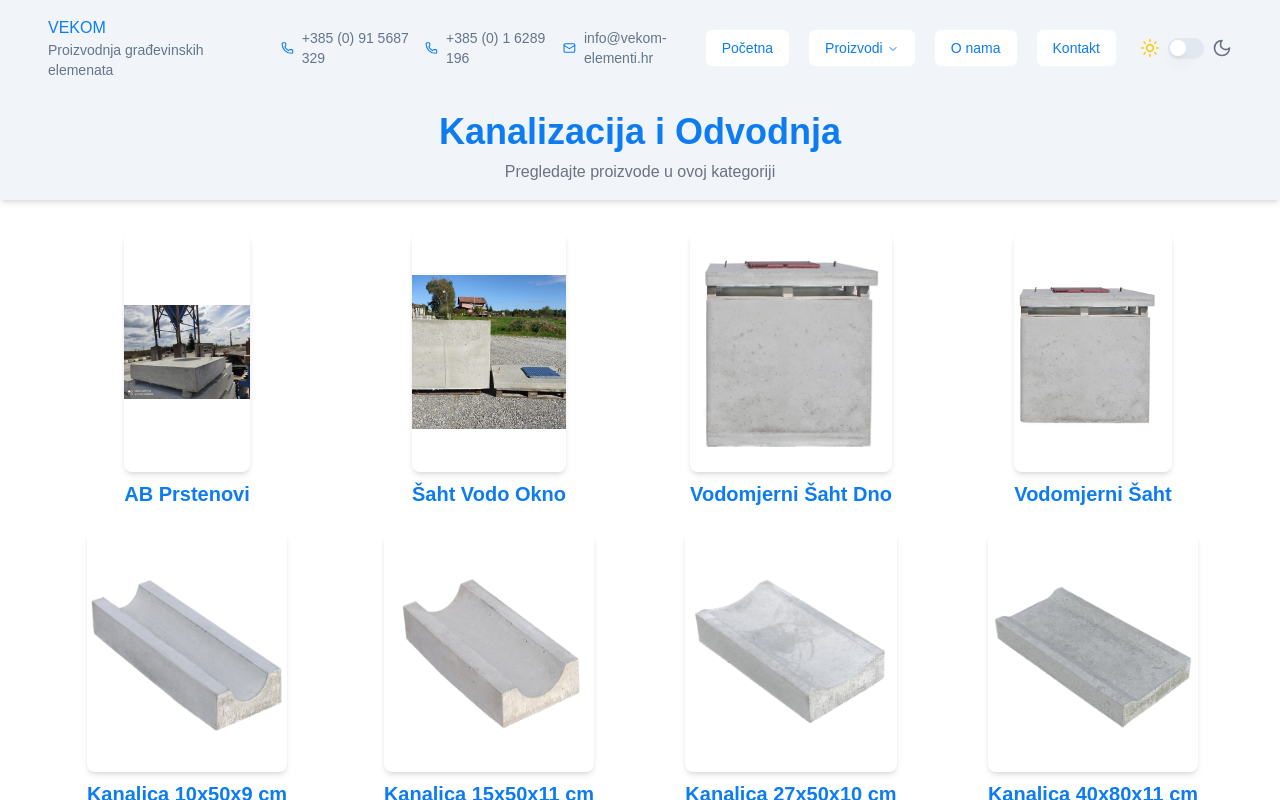
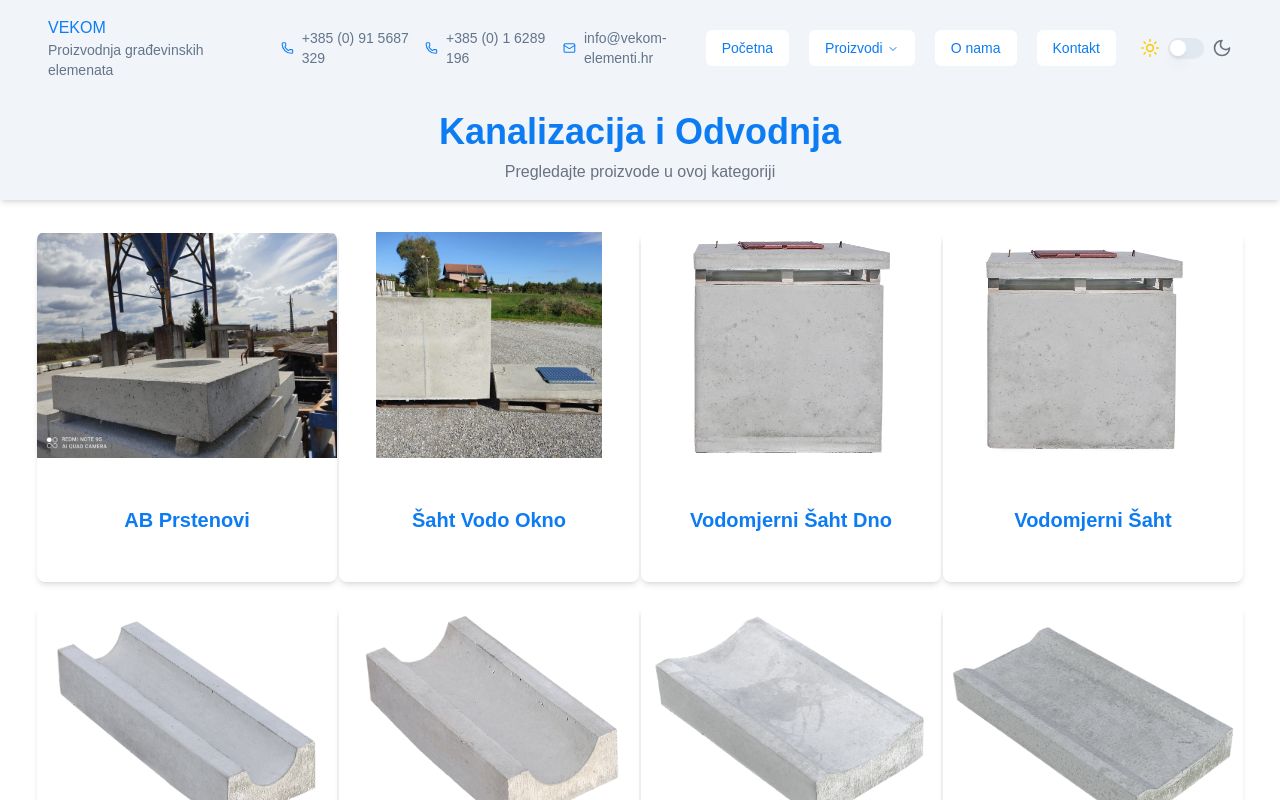
Before and after one commit to MarioZitko/vekom, a Next.js app: page /proizvodi/kanalizacija in a window 1280 px wide. Shown: the top 800 px of the page. Built offline with nearby package versions, Linux system fonts and the light colour scheme.

Commit message:
Image scaling in cards and pages

```diff
--- a/src/app/proizvodi/[slug]/[product]/page.tsx
+++ b/src/app/proizvodi/[slug]/[product]/page.tsx
@@ -45,12 +45,12 @@ export default async function ProductPage({
             <CarouselContent>
               {product.images.map((img, index) => (
                 <CarouselItem key={index}>
-                  <div className="relative w-full h-[300px] sm:h-[400px] md:h-[500px] overflow-hidden rounded-lg shadow-lg">
+                  <div className="relative w-full h-[300px] sm:h-[400px] md:h-[500px] flex items-center justify-center overflow-hidden rounded-lg shadow-lg">
                     <Image
                       src={img}
                       alt={`${product.title} - Image ${index + 1}`}
                       fill
-                      className="object-cover"
+                      className="object-contain"
                       priority
                     />
                   </div>
--- a/src/app/proizvodi/[slug]/page.tsx
+++ b/src/app/proizvodi/[slug]/page.tsx
@@ -3,14 +3,22 @@ import { Product } from '@/types/product';
 import { Category } from '@/types/category';
 import { ProductCard } from '@/components/custom/ProductCard';
 
-export default async function CategoryPage({ params }: { params: { slug: string } }) {
+export default async function CategoryPage({ params }: { params: { slug?: string } }) {
+  // Ensure params are awaited correctly
+  const awaitedParams = await Promise.resolve(params);
+
+  if (!awaitedParams?.slug) {
+    return <div className="text-center py-12 text-xl">Kategorija nije pronađena.</div>;
+  }
+
   const products: Product[] = await parseData('products.json');
   const categories: Category[] = await parseData('categories.json');
 
-  const category = categories.find((cat) => cat.slug === params.slug);
+  // Ensure category lookup is performed correctly
+  const category = categories.find((cat) => cat.slug === awaitedParams.slug);
   if (!category) return <div className="text-center py-12 text-xl">Kategorija nije pronađena.</div>;
 
-  const filteredProducts = products.filter((product) => product.category === params.slug);
+  const filteredProducts = products.filter((product) => product.category === awaitedParams.slug);
 
   return (
     <>
--- a/src/components/custom/ProductCard.tsx
+++ b/src/components/custom/ProductCard.tsx
@@ -5,16 +5,16 @@ import { ProductCardProps } from './types';
 export function ProductCard({ title, href, image }: ProductCardProps) {
   return (
     <Link href={href} passHref>
-      <div className="w-full max-w-[280px] sm:max-w-[300px] flex flex-col items-center gap-2 cursor-pointer group">
-        <div className="relative w-full h-[180px] sm:h-[200px] md:h-[220px] lg:h-[240px] overflow-hidden rounded-lg shadow-md">
-          <Image
-            src={image}
-            alt={title}
-            fill
-            className="object-contain transition-transform transform group-hover:scale-105"
-          />
+      <div className="w-[280px] sm:w-[300px] h-[350px] flex flex-col items-center justify-between bg-white shadow-md rounded-lg overflow-hidden transition-transform transform group hover:scale-105 cursor-pointer">
+        {/* Image Container */}
+        <div className="relative w-full h-[300px] flex items-center justify-center">
+          <Image src={image} alt={title} fill className="object-contain" />
         </div>
-        <h2 className="text-lg sm:text-xl font-semibold text-primary text-center">{title}</h2>
+
+        {/* Title */}
+        <h2 className="text-lg sm:text-xl font-semibold text-primary text-center px-4 py-12">
+          {title}
+        </h2>
       </div>
     </Link>
   );
```
